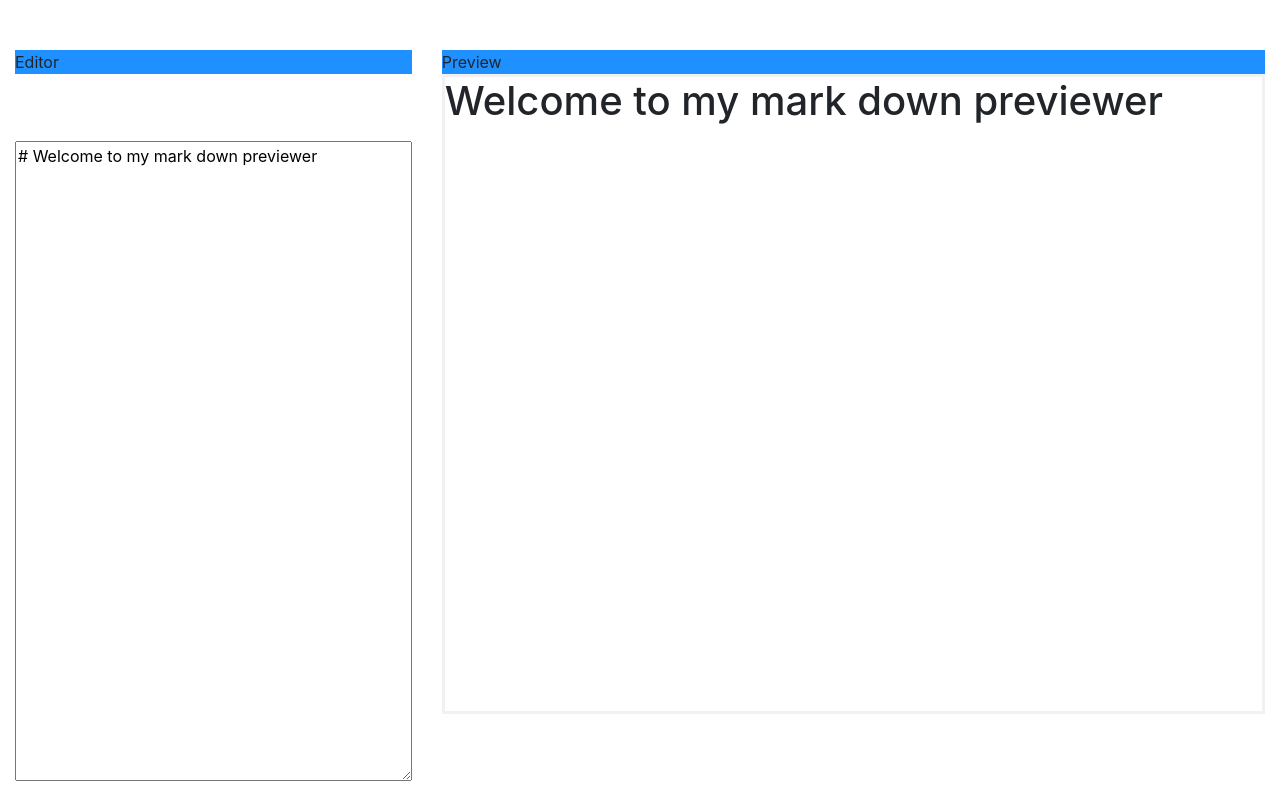
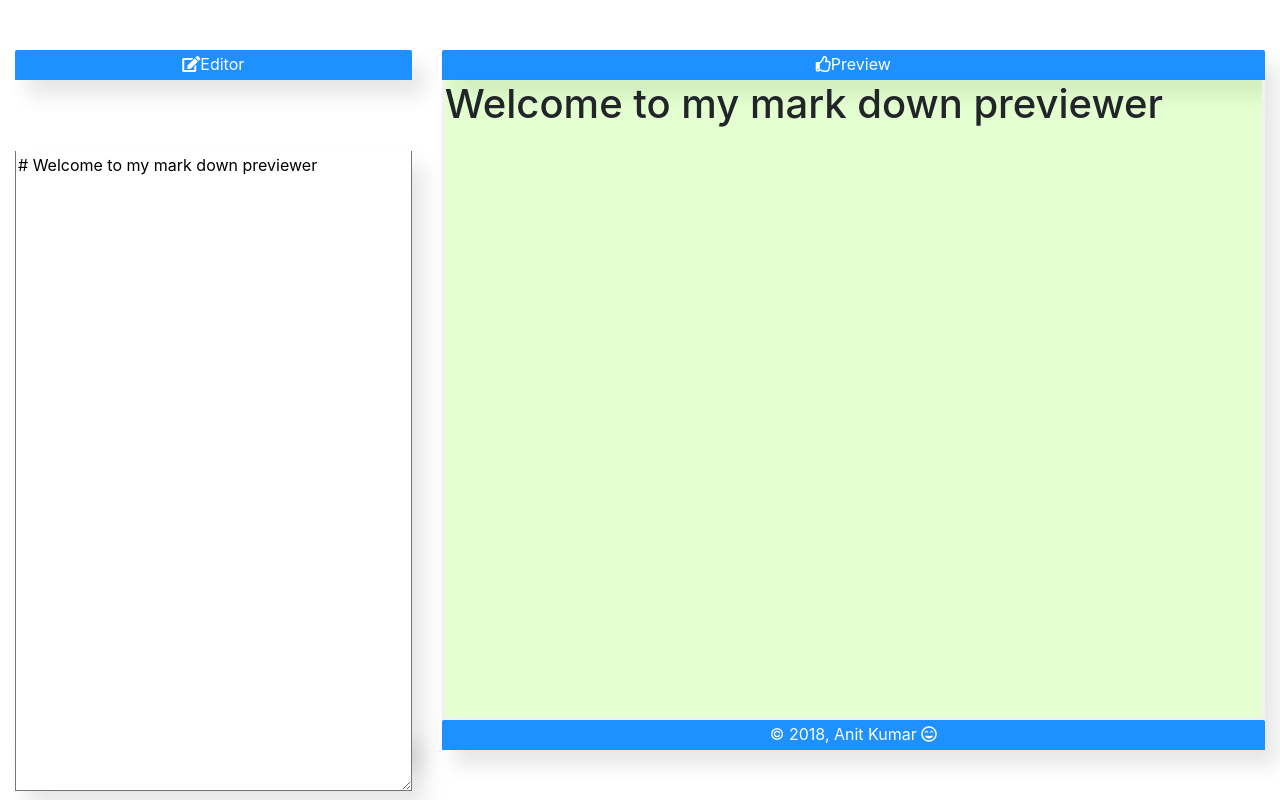
Before and after one commit to anitkumarsingh/Marked-Down-Previewer, a React (Create React App) app: page / in a window 1280 px wide. Built offline with nearby package versions, Linux system fonts and the light colour scheme.

Commit message:
some feature added

```diff
--- a/public/index.html
+++ b/public/index.html
@@ -11,6 +11,7 @@
     -->
     <link rel="manifest" href="%PUBLIC_URL%/manifest.json">
     <link rel="stylesheet" href="https://stackpath.bootstrapcdn.com/bootstrap/4.1.3/css/bootstrap.min.css" integrity="sha384-MCw98/SFnGE8fJT3GXwEOngsV7Zt27NXFoaoApmYm81iuXoPkFOJwJ8ERdknLPMO" crossorigin="anonymous">
+    <link rel="stylesheet" href="https://use.fontawesome.com/releases/v5.5.0/css/all.css" integrity="sha384-B4dIYHKNBt8Bc12p+WXckhzcICo0wtJAoU8YZTY5qE0Id1GSseTk6S+L3BlXeVIU" crossorigin="anonymous">
 
     <!--
       Notice the use of %PUBLIC_URL% in the tags above.
--- a/src/App.js
+++ b/src/App.js
@@ -4,6 +4,7 @@ import Editor from './Components/Editor/Editor';
 import Preview from './Components/Previewer/Preview';
 import marked from 'marked';
 import Toolbar from './Components/Toolbar/Toolbar';
+import Footerbar from './Components/FooterBar/Footerbar';
 
 
 marked.setOptions({
@@ -37,15 +38,17 @@ class App extends Component {
       <div className="container-fluid" id="container-root">
         <div className="row">
         <div className="col">
-            <Toolbar text="Editor"/>
+            <Toolbar text="Editor" icon="fas fa-edit"/>
             <Editor
             onChange ={this.changeHandler}
             marked ={this.state.marked}
             />
+            <Footerbar/>
         </div>
         <div className="col-8">
-            <Toolbar text="Preview"/>
+            <Toolbar text="Preview" icon="far fa-thumbs-up"/>
             <Preview  marked={this.state.marked}/>
+            <Footerbar/>
         </div>
        </div>
       </div>
--- a/src/Components/Editor/Editor.css
+++ b/src/Components/Editor/Editor.css
@@ -5,4 +5,7 @@
     width:100%;
     overflow: auto;
     height: 80vh;
+    border-top: none;
+    box-shadow: 12px 15px 20px rgba(0, 0, 0, 0.1);
+    transition: 0.2s box-shadow ease-in-out, 0.2s background-color ease-in-out, 0.2s border-color ease-in-out;
 }
--- /dev/null
+++ b/src/Components/FooterBar/Footerbar.js
@@ -0,0 +1,11 @@
+import React from 'react';
+import '../Toolbar/Toolbar.css';
+
+const Footerbar = () =>{
+    return(
+        <div className="toolbar-container">
+           &copy; 2018, Anit Kumar <i className="far fa-grin-beam" />
+        </div>
+    )
+}
+export default Footerbar;
--- a/src/Components/Previewer/Previewer.css
+++ b/src/Components/Previewer/Previewer.css
@@ -1,5 +1,9 @@
 #preview{
     height: 80vh;
     border:3px solid #f1f1f1;
+    border-top: 0;
     overflow: auto;
+    box-shadow: 12px 15px 20px rgba(0, 0, 0, 0.1);
+    transition: 0.2s box-shadow ease-in-out, 0.2s background-color ease-in-out, 0.2s border-color ease-in-out;
+    background: rgba(122, 342, 22, 0.2)
 }
--- a/src/Components/Toolbar/Toolbar.css
+++ b/src/Components/Toolbar/Toolbar.css
@@ -1,4 +1,13 @@
 .toolbar-container{
     background: dodgerblue;
     /* margin-left: 5%; */
+    box-shadow: 12px 15px 20px rgba(0, 0, 0, 0.1);
+    transition: 0.2s box-shadow ease-in-out, 0.2s background-color ease-in-out, 0.2s border-color ease-in-out;
+    height: 30px;
+    border:none;
+    text-align: center;
+    padding: 2px 0px 2px 0px;
+    border-top-left-radius:2px;
+    border-top-right-radius:2px;
+    color: white;
 }
--- a/src/Components/Toolbar/Toolbar.js
+++ b/src/Components/Toolbar/Toolbar.js
@@ -3,8 +3,8 @@ import './Toolbar.css';
 
 const Toolbar = (props) =>{
     return(
-        <div className="toolbar-container">
-            {props.text}
+        <div className="toolbar-container"><i className={props.icon}/>
+              {props.text}
         </div>
     )
 }
--- a/src/index.css
+++ b/src/index.css
@@ -6,6 +6,7 @@ body {
     sans-serif;
   -webkit-font-smoothing: antialiased;
   -moz-osx-font-smoothing: grayscale;
+  background: linear-gradient(120deg, #84fab0 0%, #8fd3f4 100%);
 }
 
 code {
```
